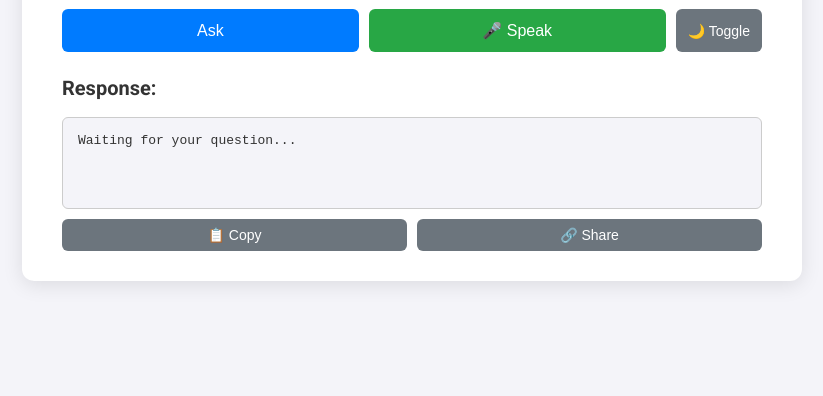
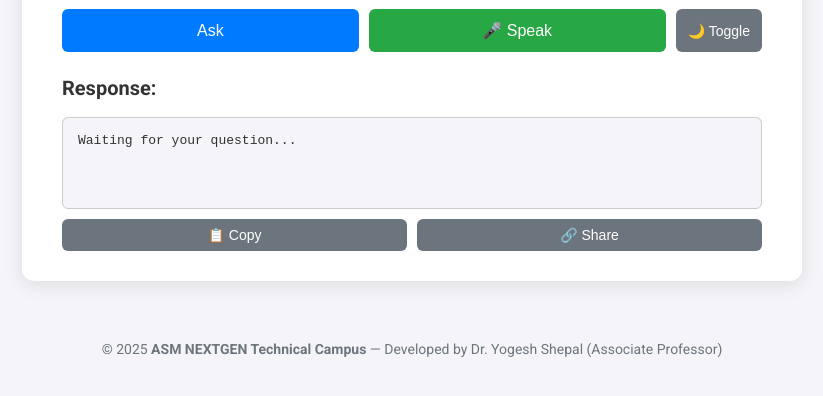
Before and after one commit to yogeshshepal-asm/C-Professor-AI, a plain HTML site: page templates/index.html in a window 1280 px wide. Shown: the part 208-604 px from the top of the page, without its empty margins (228-1051 px from the left). Drawn offline with Linux system fonts and the light colour scheme.

Commit message:
Update index.html

```diff
--- a/templates/index.html
+++ b/templates/index.html
@@ -32,8 +32,8 @@
       margin: 0;
       padding: 0;
       display: flex;
-      justify-content: center;
-      align-items: flex-start;
+      flex-direction: column;
+      align-items: center;
       min-height: 100vh;
       padding-top: 60px;
       transition: background 0.3s, color 0.3s;
@@ -72,10 +72,11 @@
       justify-content: space-between;
       gap: 10px;
       margin-bottom: 16px;
+      flex-wrap: wrap;
     }
 
     button {
-      flex: 1;
+      flex: 1 1 30%;
       padding: 12px;
       font-size: 16px;
       border: none;
@@ -157,6 +158,22 @@
       0% { transform: rotate(0deg); }
       100% { transform: rotate(360deg); }
     }
+
+    footer.footer {
+      text-align: center;
+      padding: 20px;
+      font-size: 14px;
+      color: var(--accent);
+      margin-top: 40px;
+    }
+    footer.footer a {
+      color: var(--accent);
+      text-decoration: none;
+      font-weight: bold;
+    }
+    footer.footer a:hover {
+      text-decoration: underline;
+    }
   </style>
 </head>
 <body>
@@ -179,6 +196,12 @@
       <button onclick="shareResponse()">🔗 Share</button>
     </div>
   </div>
+
+  <footer class="footer">
+    © 2025 <a href="https://www.asmnext.edu.in/" target="_blank" rel="noopener">
+      ASM NEXTGEN Technical Campus
+    </a> — Developed by Dr. Yogesh Shepal (Associate Professor)
+  </footer>
 
   <script>
     function toggleDarkMode() {
@@ -218,12 +241,13 @@
     }
 
     function startVoice() {
-      if (!('webkitSpeechRecognition' in window)) {
+      const SpeechRecognition = window.SpeechRecognition || window.webkitSpeechRecognition;
+      if (!SpeechRecognition) {
         alert('Voice recognition not supported in this browser.');
         return;
       }
 
-      const recognition = new webkitSpeechRecognition();
+      const recognition = new SpeechRecognition();
       recognition.lang = 'en-US';
       recognition.interimResults = false;
       recognition.maxAlternatives = 1;
@@ -262,6 +286,10 @@
       const url = `https://wa.me/?text=${shareText}`;
       window.open(url, '_blank');
     }
+
+    document.getElementById('question').addEventListener('keydown', (e) => {
+      if (e.key === 'Enter') askQuestion();
+    });
   </script>
 </body>
 </html>
```
